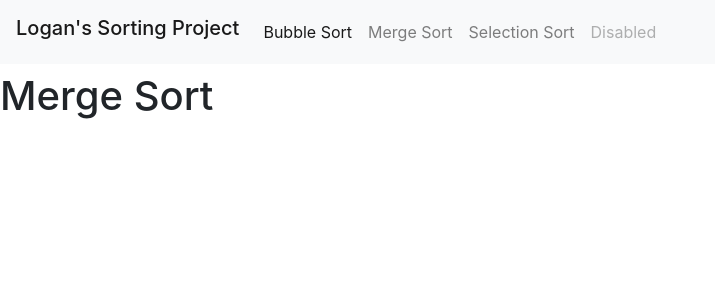
After one commit to lolostheman/PythonSort, a Flask app: template templates/merge.html in a window 1280 px wide. The commit adds this page. Shown: the top 300 px of the page, without its empty margins (0-715 px from the left). Run offline with Flask 2, Linux system fonts and the light colour scheme; the template is opened without the code that fills it, so the values that code supplies are empty; some libraries are stand-ins or nearby versions.

Commit message:
bubble, merge, selection templates added

```diff
--- a/app.py
+++ b/app.py
@@ -1,4 +1,4 @@
-from flask import Flask, redirect, url_for, render_template
+from flask import Flask, redirect, url_for, render_template, request
 
 app = Flask(__name__)
 arr = [1, 2, 3, 4]
@@ -6,12 +6,27 @@ arr = [1, 2, 3, 4]
 
 @app.route('/home')
 def test():
-    return render_template("index.html", content="pussy juice")
+    return render_template("index.html")
 
 
-@app.route("/<name>")
-def user(name):
-    return "Hello, " + "<h1>"+name+"</h1>"
+@app.route('/bubble_sort')
+def bubble():
+    return render_template("bubble.html")
+
+
+@app.route('/merge_sort')
+def merge():
+    return render_template("merge.html")
+
+
+@app.route("/selection_sort")
+def selection():
+    return render_template("selection.html")
+
+
+@app.route("/<usr>")
+def user(usr):
+    return "<h1>" + usr + "</h1>"
 
 
 @app.route("/admin")
--- a/templates/base.html
+++ b/templates/base.html
@@ -1,13 +1,37 @@
-<!DOCTYPE html>
-<html lang="en">
+<!doctype html>
+<html>
 <head>
-    <meta charset="UTF-8">
-    <meta name="viewport" content="width=device-width, initial-scale=1.0">
-    <meta http-equiv="X-UA-Compatible" content="ie=edge">
-    <link rel="stylesheet" href="{{ url_for('static', filename='css/main.css') }}">
-    {% block head %} {% endblock %}
-</head>
-<body>
-    {% block body %} {% endblock %}
-</body>
+    <link rel="stylesheet" href="https://stackpath.bootstrapcdn.com/bootstrap/4.3.1/css/bootstrap.min.css"
+    integrity="sha384-ggOyR0iXCbMQv3Xipma34MD+dH/1fQ784/j6cY/iJTQUOhcWr7x9JvoRxT2MZw1T"
+    crossorigin="anonymous">
+    <title>{% block title %}{% endblock %}</title>
+    </head>
+    <body>
+        <nav class="navbar navbar-expand-lg navbar-light bg-light">
+            <h1 class="navbar-brand" href="#">Logan's Sorting Project</h1>
+            <button class="navbar-toggler" type="button" data-toggle="collapse" data-target="#navbarNavAltMarkup" aria-controls="navbarNavAltMarkup" aria-expanded="false" aria-label="Toggle navigation">
+                <span class="navbar-toggler-icon"></span>
+            </button>
+            <div class="collapse navbar-collapse" id="navbarNavAltMarkup">
+                <div class="navbar-nav">
+                    <a class="nav-item nav-link active" href="/bubble_sort">Bubble Sort <span class="sr-only">(current)</span></a>
+                    <a class="nav-item nav-link" href="/merge_sort">Merge Sort</a>
+                    <a class="nav-item nav-link" href="/selection_sort">Selection Sort</a>
+                    <a class="nav-item nav-link disabled" href="#" tabindex="-1" aria-disabled="true">Disabled</a>
+                </div>
+            </div>
+        </nav>
+        <h1></h1>
+        {% block content %}
+        {% endblock %}
+        <script src="https://code.jquery.com/jquery-3.3.1.slim.min.js"
+        integrity="sha384-q8i/X+965DzO0rT7abK41JStQIAqVgRVzpbzo5smXKp4YfRvH+8abtTE1Pi6jizo"
+        crossorigin="anonymous"></script>
+        <script src="https://cdnjs.cloudflare.com/ajax/libs/popper.js/1.14.7/umd/popper.min.js"
+        integrity="sha384-UO2eT0CpHqdSJQ6hJty5KVphtPhzWj9WO1clHTMGa3JDZwrnQq4sF86dIHNDz0W1"
+        crossorigin="anonymous"></script>
+        <script src="https://stackpath.bootstrapcdn.com/bootstrap/4.3.1/js/bootstrap.min.js"
+        integrity="sha384-JjSmVgyd0p3pXB1rRibZUAYoIIy6OrQ6VrjIEaFf/nJGzIxFDsf4x0xIM+B07jRM"
+        crossorigin="anonymous"></script>
+    </body>
 </html>
--- /dev/null
+++ b/templates/bubble.html
@@ -0,0 +1,6 @@
+{% extends "base.html" %}
+{% block title %}Login Page{% endblock %}
+
+{% block content %}
+<h1>Bubble Sort</h1>
+{% endblock %}
--- /dev/null
+++ b/templates/merge.html
@@ -0,0 +1,6 @@
+{% extends "base.html" %}
+{% block title %}Login Page{% endblock %}
+
+{% block content %}
+<h1>Merge Sort</h1>
+{% endblock %}
--- /dev/null
+++ b/templates/selection.html
@@ -0,0 +1,6 @@
+{% extends "base.html" %}
+{% block title %}Login Page{% endblock %}
+
+{% block content %}
+<h1>Selection Sort</h1>
+{% endblock %}
```
Also changed, not shown: templates/index.html (+6 -9 lines).
